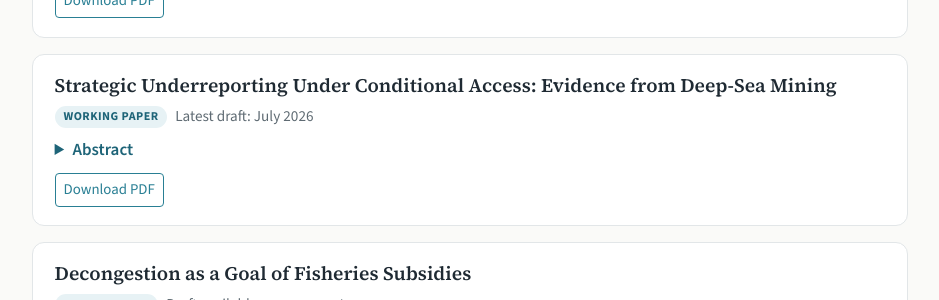
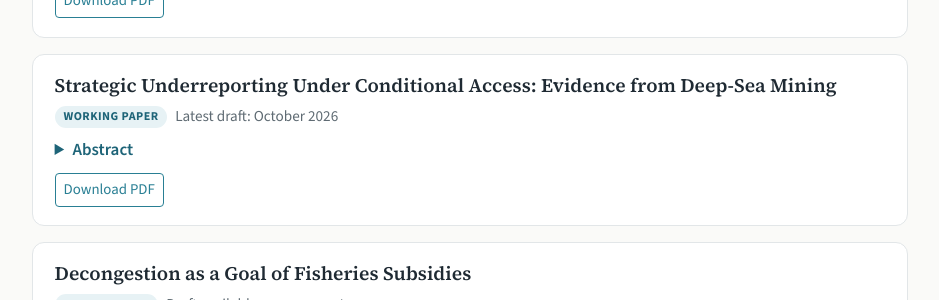
Before and after one commit to adeloera/adeloera.github.io, a Jekyll site: the page built from _pages/research.md, in a window 1280 px wide. Shown: the part 617-917 px from the top of the page, without its empty margins (170-1109 px from the left). Built offline with Jekyll 4.4.1, drawn with Linux system fonts in a browser that asks for light colours.

Commit message:
Update deep-sea mining paper to October 2026 draft
Co-Authored-By: Claude Opus 5.5 <noreply@anthropic.com>

```diff
--- a/_pages/research.md
+++ b/_pages/research.md
@@ -31,7 +31,7 @@ My research is in natural resource economics, with a particular focus on the oce
 
 <article class="paper" markdown="0">
 <h3 class="paper-title"><a href="{{ '/papers/deLoera_DSM_exploration.pdf' | relative_url }}">Strategic Underreporting Under Conditional Access: Evidence from Deep-Sea Mining</a></h3>
-<p class="paper-meta"><span class="paper-status">Working paper</span> Latest draft: July 2026</p>
+<p class="paper-meta"><span class="paper-status">Working paper</span> Latest draft: October 2026</p>
 <details class="paper-abstract">
 <summary>Abstract</summary>
 <p>The International Seabed Authority (ISA) requires deep-sea mining contractors operating in international waters beyond national jurisdiction to conduct biological surveys of their prospectively-mined tracts, creating a public good as a byproduct of private exploration. However, contractors face a principal-agent problem: they have incentives to underinvest in species detection if discoveries could create obstacles to mining approval. I test for this “taxonomic deflation” using over 160,000 biological samples from the ISA’s DeepData database, comparing taxonomic reporting detail in prospectively-mined tracts versus non-contract areas. I show that samples from non-contract areas are significantly more likely to report species-level identification, a pattern that persists after controlling for contractor identity, year, and environmental variables. A counterfactual exercise suggests that tens of thousands of additional observations would include species identifications absent the observed reporting gap. I discuss the ISA’s exploration requirement as a second-best solution to the deep sea’s public goods problem and consider policy options for mitigating the resulting incentive distortions.</p>
```
Also changed, not shown: 1 other file.
